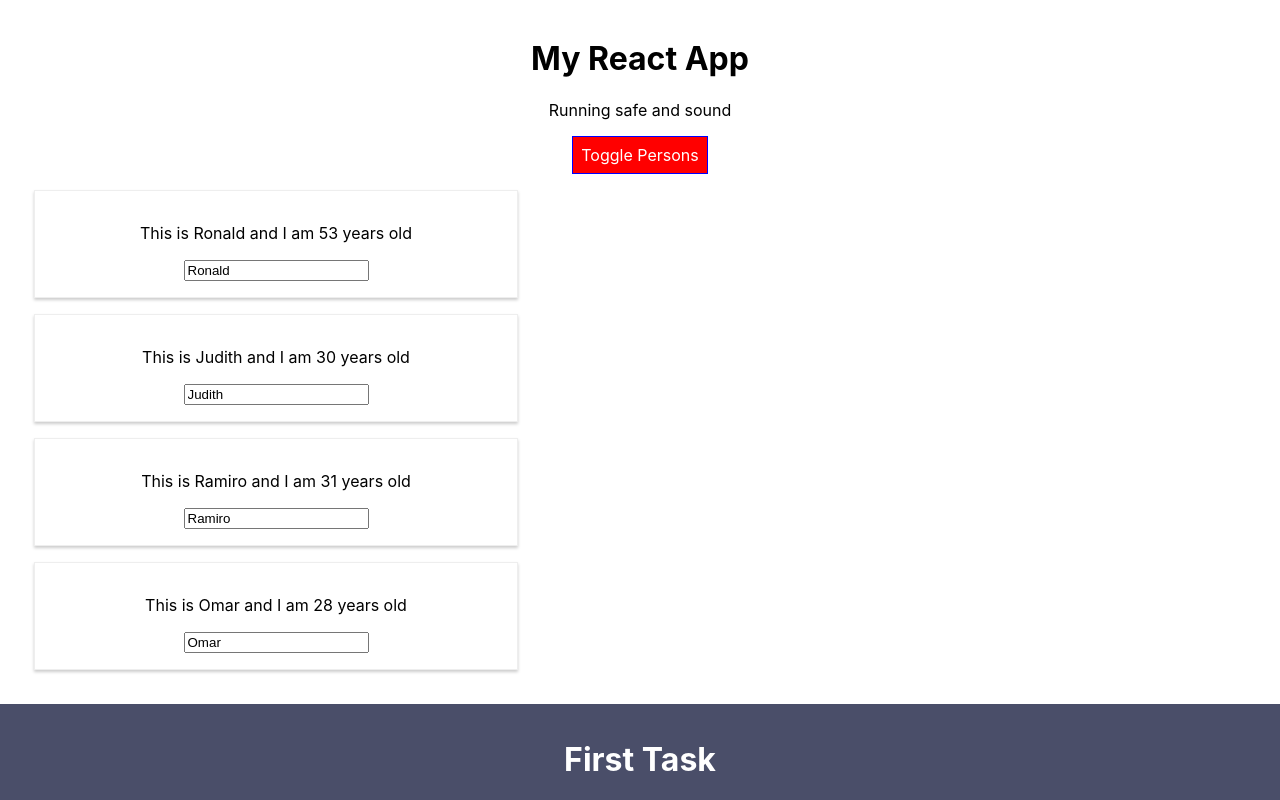
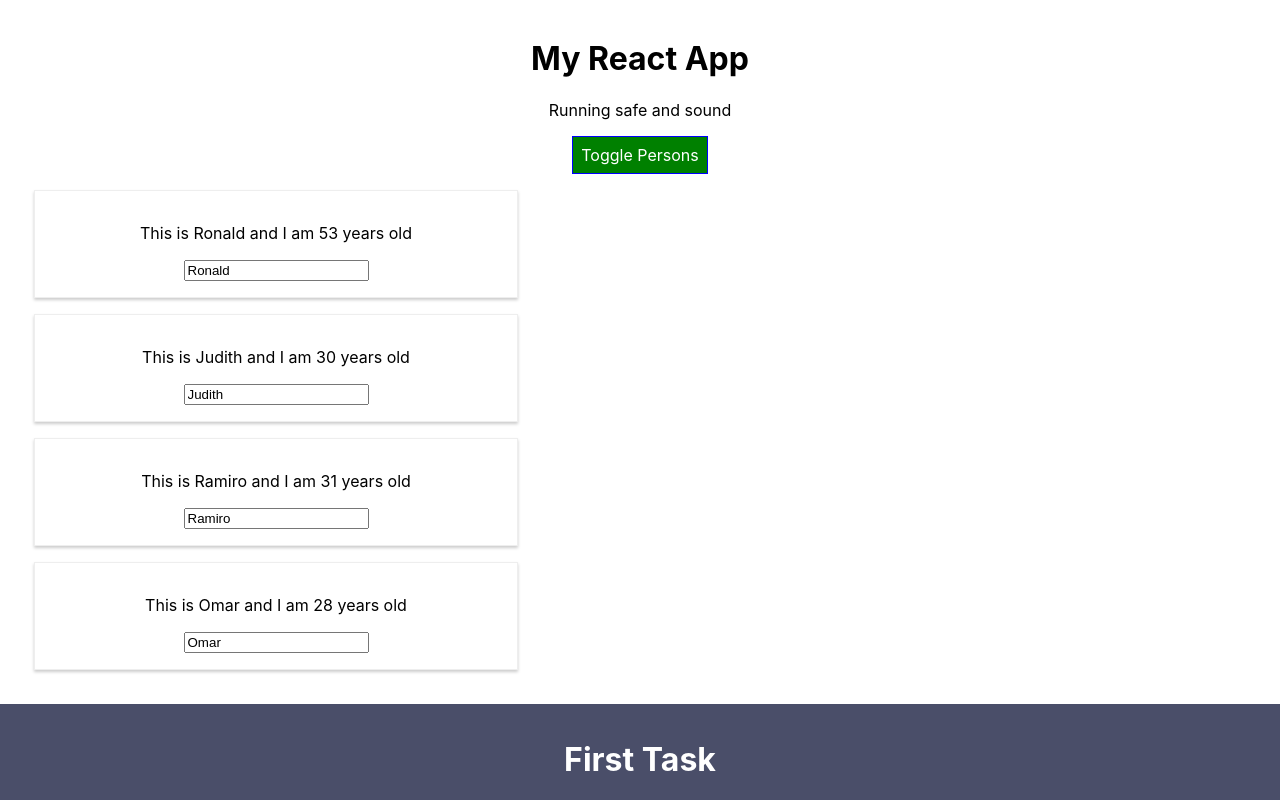
Before and after one commit to beracho/react-course, a React app: page / in a window 1280 px wide. Shown: the top 800 px of the page. Built offline with nearby package versions, Linux system fonts and the light colour scheme.

Commit message:
splitting into components

```diff
--- /dev/null
+++ b/src/components/Cockpit/Cockpit.css
@@ -0,0 +1,28 @@
+.Cockpit {
+  text-align: center;
+  background-color: white;
+  height: auto;
+  padding: 18px;
+}
+
+.Cockpit button {
+  background-color: green;
+  color: white;
+  font: inherit;
+  border: 1px solid blue;
+  padding: 8px;
+  cursor: pointer;
+}
+
+.Cockpit button:hover {
+  background-color: lightgreen;
+  color: black;
+}
+
+.Cockpit button.Red {
+  background-color: red;
+}
+
+.Cockpit button.Red:hover {
+  background-color: salmon;
+}
--- a/src/components/Cockpit/Cockpit.js
+++ b/src/components/Cockpit/Cockpit.js
@@ -0,0 +1,21 @@
+import React from 'react';
+import Classes from './Cockpit.css'
+
+const cockpit = (props) => {
+  let btnClass = '';
+  if (!props.showPersons) {
+    btnClass = Classes.Red;
+  }
+
+  return (
+    <div className={Classes.cockpit}>
+      <h1>My React App</h1>
+      <p>Running safe and sound</p>
+      <button className={btnClass} onClick={props.clicked}>
+        Toggle Persons
+      </button>
+    </div>
+  );
+}
+
+export default cockpit;
--- a/src/components/Ongoing/Ongoing.js
+++ b/src/components/Ongoing/Ongoing.js
@@ -1,7 +1,7 @@
 import React, { Component } from 'react'
-import Person from './Person/Person'
+import Cockpit from '../Cockpit/Cockpit'
+import Persons from './Persons/Persons'
 import Classes from './Ongoing.module.css'
-import ErrorBoundary from './../ErrorBoundary/ErrorBoundary'
 
 class Ongoing extends Component {
   state = {
@@ -30,32 +30,20 @@ class Ongoing extends Component {
   }
   render() {
     let persons = null;
-    let btnClass = '';
     if (!this.state.hidden) {
       persons = (
-        <div>
-          {this.state.persons.map((person, index) => {
-            return <ErrorBoundary key={index}>
-              <Person
-                index={index}
-                name={person.name}
-                age={person.age}
-                nameChanged={this.nameChangeHandler} />
-              </ErrorBoundary>
-          })}
-        </div>
+        <Persons
+          persons={this.state.persons}
+          changed={this.nameChangeHandler} />
       )
-
-      btnClass = Classes.Red;
     }
 
     return (
       <div className={Classes.Ongoing}>
-        <h1>My React App</h1>
-        <p>Running safe and sound</p>
-        <button className={btnClass} onClick={this.togglePersonsHandler}>
-          Toggle Persons
-        </button>
+        <Cockpit
+          showPersons={this.state.showPersons}
+          persons={this.state.persons}
+          clicked={this.togglePersonsHandler} />
         {persons}
       </div>
     )
--- a/src/components/Ongoing/Person/Person.js
+++ b/src/components/Ongoing/Persons/Person/Person.js
@@ -7,7 +7,7 @@ function Person(props) {
     <div className={classes.Person}>
       <p>This is {props.name} and I am {props.age} years old</p>
       <p>{props.children}</p>
-      <input type="text" onChange={props.nameChanged(props.index)} value={props.name}/>
+      <input type="text" onChange={props.changed(props.index)} value={props.name}/>
     </div>
   )
 }
--- /dev/null
+++ b/src/components/Ongoing/Persons/Persons.js
@@ -0,0 +1,14 @@
+import React from 'react'
+import Person from './Person/Person'
+
+const persons = (props) => props.persons.map((person, index) => {
+  return <Person
+    click={() => props.clicked(index)}
+    name={person.name}
+    age={person.age}
+    index={index}
+    key={person.id}
+    changed={(event) => props.changed(event)} />
+});
+
+export default persons
```
Also changed, not shown: src/components/Ongoing/Persons/Person/Person.module.css (renamed from src/components/Ongoing/Person/Person.module.css).
